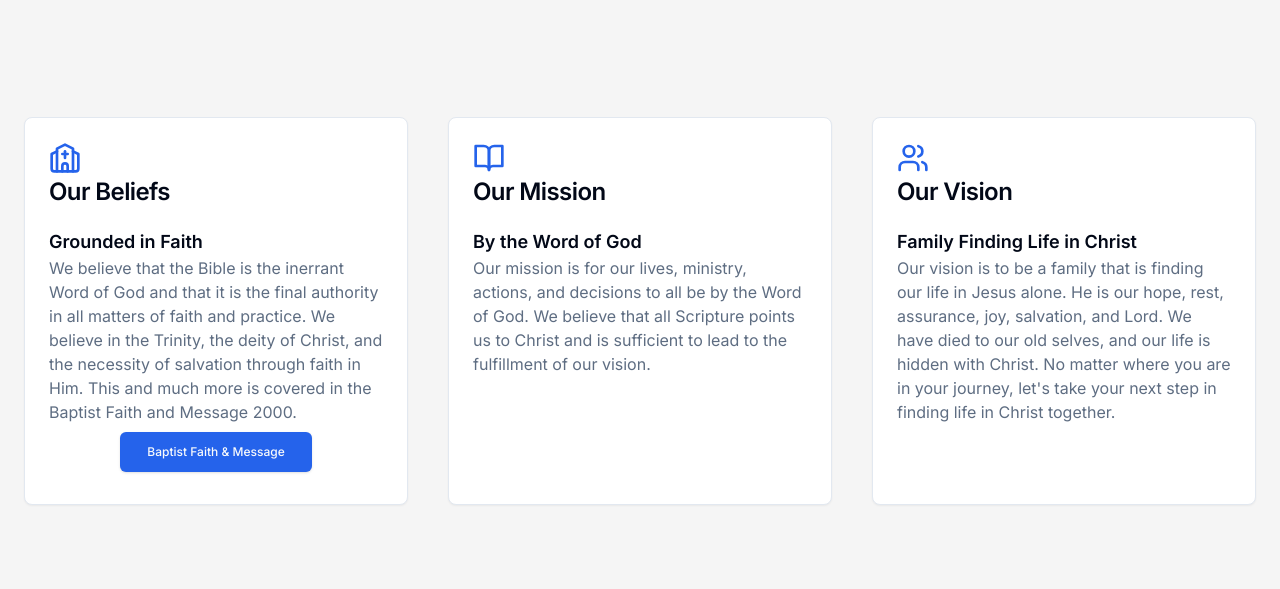
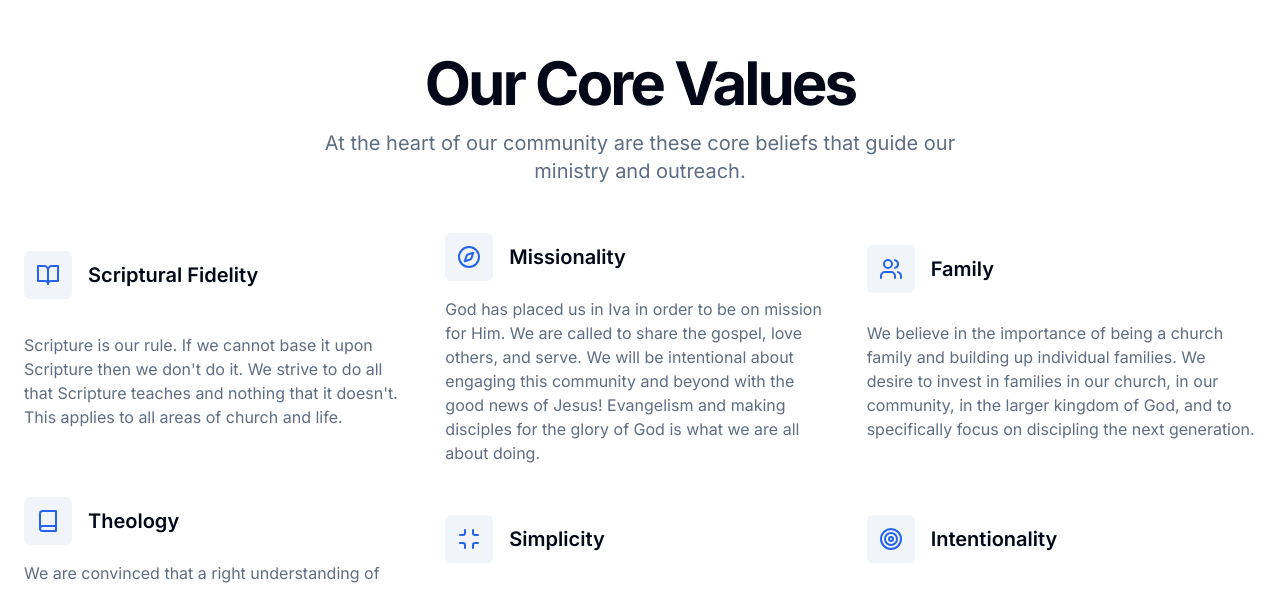
Before and after one commit to aberry520/family-life, a Next.js app: page / in a window 1280 px wide. Shown: the part 1503-2092 px from the top of the page. Built offline with nearby package versions, Linux system fonts and the light colour scheme; a web font is replaced by a local one.

Commit message:
add join us section

```diff
--- a/src/components/about.tsx
+++ b/src/components/about.tsx
@@ -1,11 +1,9 @@
 import Link from "next/link";
-import { Card, CardHeader, CardTitle, CardContent } from "@/components/ui/card";
-import { BookOpenIcon, ChurchIcon, UsersIcon } from "lucide-react";
 
 export function About() {
   return (
     <div id="about">
-      <section className="w-full py-20 md:py-24 lg:py-32 justify-center flex">
+      <section className="w-full pt-20 md:pt-24 lg:pt-32 justify-center flex">
         <div className="container grid items-center justify-center gap-6 px-4 md:px-6 lg:grid-cols-2 lg:gap-10">
           <div className="space-y-4">
             <h1 className="text-4xl font-bold tracking-tighter sm:text-5xl md:text-6xl">About Our Church</h1>
@@ -14,7 +12,7 @@ export function About() {
               spreading the love of God and making a positive impact in our local neighborhood and beyond.
             </p>
             <Link
-              href="#values"
+              href="/about"
               className="inline-flex h-10 items-center justify-center rounded-md bg-primary px-8 text-sm font-medium text-primary-foreground shadow transition-colors hover:bg-primary/90 focus-visible:outline-none focus-visible:ring-1 focus-visible:ring-ring disabled:pointer-events-none disabled:opacity-50"
               prefetch={false}>
               Learn More
@@ -29,57 +27,6 @@ export function About() {
           />
         </div>
       </section>
-      <section className="w-full py-12 md:py-24 lg:py-32 bg-muted justify-center flex">
-        <div className="container grid grid-cols-1 gap-6 px-4 md:grid-cols-2 md:gap-8 lg:grid-cols-3 lg:gap-10 md:px-6">
-          <Card>
-            <CardHeader>
-              <ChurchIcon className="h-8 w-8 text-primary" />
-              <CardTitle>Our Beliefs</CardTitle>
-            </CardHeader>
-            <CardContent>
-              <h3 className="text-lg font-semibold">Grounded in Faith</h3>
-              <p className="text-muted-foreground">
-                We believe that the Bible is the inerrant Word of God and that it is the final authority in all matters
-                of faith and practice. We believe in the Trinity, the deity of Christ, and the necessity of salvation
-                through faith in Him. This and much more is covered in the Baptist Faith and Message 2000.
-              </p>
-              <Link
-                href="https://bfm.sbc.net/bfm2000/"
-                className="flex h-10 w-48 my-2 md:mx-auto items-center text-center justify-center rounded-md bg-primary px-4 text-xs font-medium text-primary-foreground shadow transition-colors hover:bg-primary/90 focus-visible:outline-none focus-visible:ring-1 focus-visible:ring-ring disabled:pointer-events-none disabled:opacity-50"
-                prefetch={false}>
-                Baptist Faith & Message
-              </Link>
-            </CardContent>
-          </Card>
-          <Card>
-            <CardHeader>
-              <BookOpenIcon className="h-8 w-8 text-primary" />
-              <CardTitle>Our Mission</CardTitle>
-            </CardHeader>
-            <CardContent>
-              <h3 className="text-lg font-semibold">By the Word of God</h3>
-              <p className="text-muted-foreground">
-                Our mission is for our lives, ministry, actions, and decisions to all be by the Word of God. We believe
-                that all Scripture points us to Christ and is sufficient to lead to the fulfillment of our vision.
-              </p>
-            </CardContent>
-          </Card>
-          <Card>
-            <CardHeader>
-              <UsersIcon className="h-8 w-8 text-primary" />
-              <CardTitle>Our Vision</CardTitle>
-            </CardHeader>
-            <CardContent>
-              <h3 className="text-lg font-semibold">Family Finding Life in Christ</h3>
-              <p className="text-muted-foreground">
-                Our vision is to be a family that is finding our life in Jesus alone. He is our hope, rest, assurance,
-                joy, salvation, and Lord. We have died to our old selves, and our life is hidden with Christ. No matter
-                where you are in your journey, let&apos;s take your next step in finding life in Christ together.
-              </p>
-            </CardContent>
-          </Card>
-        </div>
-      </section>
     </div>
   );
 }
--- /dev/null
+++ b/src/components/joinUs.tsx
@@ -0,0 +1,112 @@
+"use client";
+
+import { Button } from "@/components/ui/button";
+import { Card, CardContent, CardDescription, CardFooter, CardHeader, CardTitle } from "@/components/ui/card";
+import { MapPin, Clock, Phone, Mail, ExternalLink } from "lucide-react";
+import Link from "next/link";
+
+export default function JoinUs() {
+  return (
+    <section className="w-full py-12 md:py-24 lg:py-32 bg-background flex justify-center">
+      <div className="container px-4 md:px-6">
+        <div className="flex flex-col items-center justify-center space-y-4 text-center">
+          <div className="space-y-2">
+            <h2 className="text-3xl font-bold tracking-tighter sm:text-5xl">Join Us</h2>
+            <p className="max-w-[700px] text-muted-foreground md:text-xl">
+              We welcome you to join our community for worship, fellowship, and spiritual growth.
+            </p>
+          </div>
+        </div>
+        <div className="mx-auto grid max-w-5xl gap-8 pt-12 md:grid-cols-2">
+          <div className="flex flex-col space-y-4">
+            <Card className="overflow-hidden ">
+              <CardHeader>
+                <CardTitle>Service Times & Information</CardTitle>
+                <CardDescription>Join us for worship and fellowship</CardDescription>
+              </CardHeader>
+              <CardContent className="space-y-10">
+                <div className="flex items-start space-x-3">
+                  <Clock className="h-5 w-5 text-muted-foreground mt-0.5" />
+                  <div>
+                    <h3 className="font-medium">Sunday Services</h3>
+                    <p className="text-sm text-muted-foreground">9:45 AM - Kids Foundations</p>
+                    <p className="text-sm text-muted-foreground">10:00 AM - Sunday Service</p>
+                  </div>
+                </div>
+                <div className="flex items-start space-x-3">
+                  <MapPin className="h-5 w-5 text-muted-foreground mt-0.5" />
+                  <div>
+                    <h3 className="font-medium">Our Address</h3>
+                    <p className="text-sm text-muted-foreground">123 Faith Street</p>
+                    <p className="text-sm text-muted-foreground">Anytown, ST 12345</p>
+                  </div>
+                </div>
+              </CardContent>
+              <CardFooter>
+                <Button
+                  asChild
+                  className="w-full">
+                  <Link href="/contact">Contact Us</Link>
+                </Button>
+              </CardFooter>
+            </Card>
+            <Card>
+              <CardHeader>
+                <CardTitle>New Here?</CardTitle>
+                <CardDescription>What to expect on your first visit</CardDescription>
+              </CardHeader>
+              <CardContent>
+                <p className="text-muted-foreground">
+                  We're excited to welcome you! Our services are casual and friendly. When you arrive, our greeters will
+                  help you find your way around and answer any questions you might have.
+                </p>
+              </CardContent>
+              <CardFooter>
+                <Button
+                  asChild
+                  className="w-full">
+                  <Link href="/about">Learn More</Link>
+                </Button>
+              </CardFooter>
+            </Card>
+          </div>
+          <Card>
+            <CardHeader>
+              <CardTitle>Find Us</CardTitle>
+              <CardDescription>We're located in the heart of the community</CardDescription>
+            </CardHeader>
+            <CardContent>
+              <div className="aspect-square w-full overflow-hidden rounded-md">
+                <iframe
+                  src="https://www.google.com/maps/embed?pb=!1m18!1m12!1m3!1d3295.7327938958038!2d-82.66910902417582!3d34.306352873062416!2m3!1f0!2f0!3f0!3m2!1i1024!2i768!4f13.1!3m3!1m2!1s0x885876143d1eb91f%3A0xec20a5e7468c338!2s205%20W%20Jackson%20St%2C%20Iva%2C%20SC%2029655!5e0!3m2!1sen!2sus!4v1742094711121!5m2!1sen!2sus"
+                  width="100%"
+                  height="100%"
+                  style={{ border: 0 }}
+                  allowFullScreen
+                  loading="lazy"
+                  referrerPolicy="no-referrer-when-downgrade"
+                  title="Church Location"
+                  className="aspect-square h-full w-full"></iframe>
+              </div>
+            </CardContent>
+            <CardFooter>
+              <Button
+                variant="outline"
+                asChild
+                className="w-full">
+                <a
+                  href="https://www.google.com/maps/dir//123+Example+St,+New+York,+NY+10006"
+                  target="_blank"
+                  rel="noopener noreferrer"
+                  className="inline-flex items-center justify-center">
+                  Get Directions
+                  <ExternalLink className="ml-2 h-4 w-4" />
+                </a>
+              </Button>
+            </CardFooter>
+          </Card>
+        </div>
+      </div>
+    </section>
+  );
+}
```
